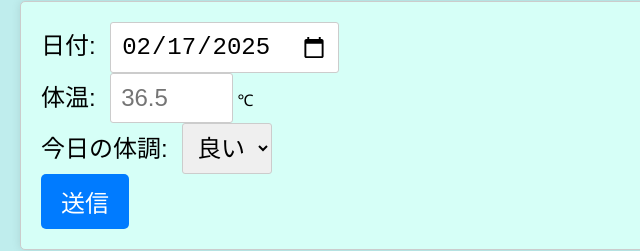
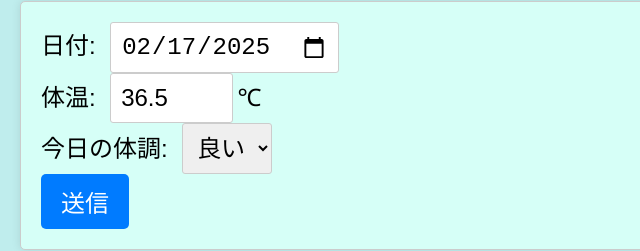
Before and after one commit to kyiku/B-Motivation-Log, a website: page physical-management-page/physical-management-page.html in a window 1280 px wide. Shown: the part 164-415 px from the top of the page, 0-640 px from the left. Drawn offline with Linux system fonts and the light colour scheme.

Commit message:
[update] 体温に関する表示の修正

```diff
--- a/physical-management-page/physical-management-page.html
+++ b/physical-management-page/physical-management-page.html
@@ -17,7 +17,7 @@
         <div class="temperature">
             <label for="temperature">体温:</label>
             <input type="number" id="temperature" name="temperature"
-                step="0.1" placeholder="36.5" min="35.0" max="42.0">
+                step="0.1" placeholder="36.5" min="35.0" max="42.0" value="36.5">
             <span>℃</span>
         </div>
         <div class="input">
--- a/physical-management-page/physical-management.css
+++ b/physical-management-page/physical-management.css
@@ -35,7 +35,8 @@ body {
     background-color: #d6fff7;
 }
 
-.form-container label {
+.form-container label,
+.form-container span {
     flex: 0 0 200px;
     margin-right: 10px;
     font-size: 24px;
```
